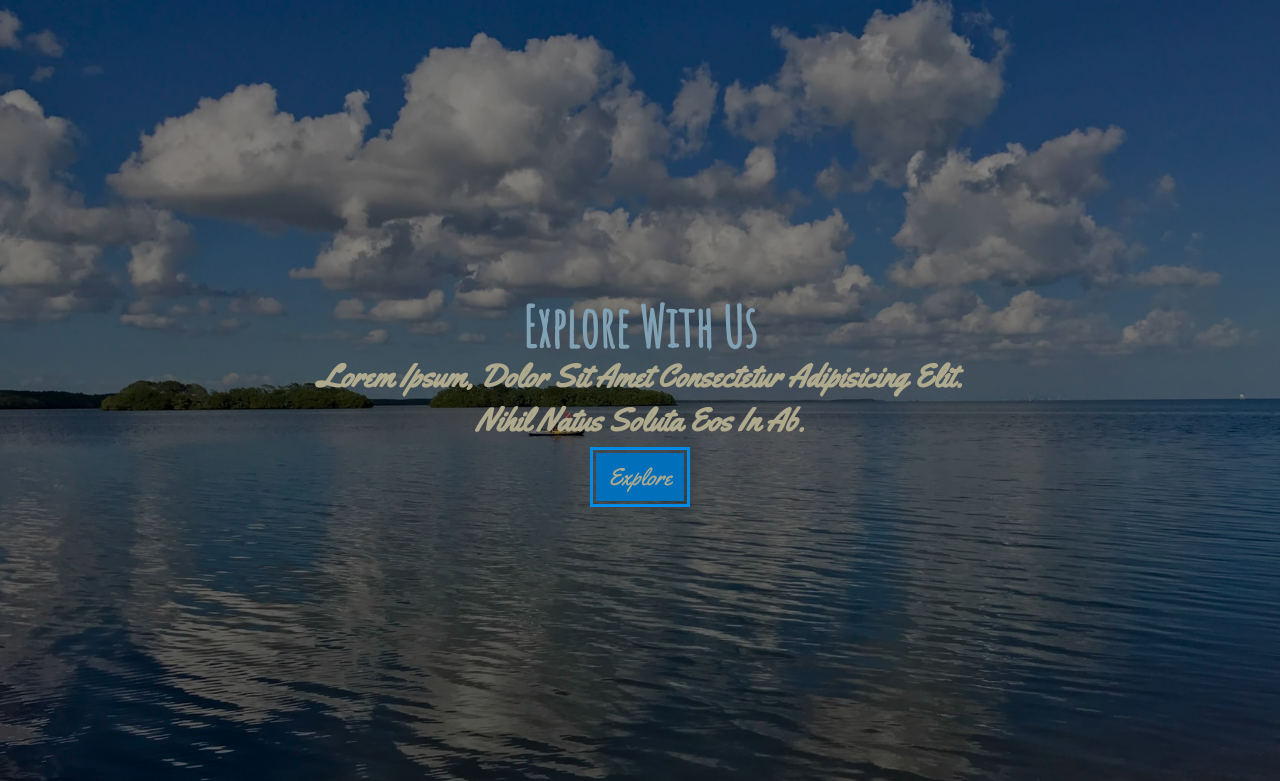
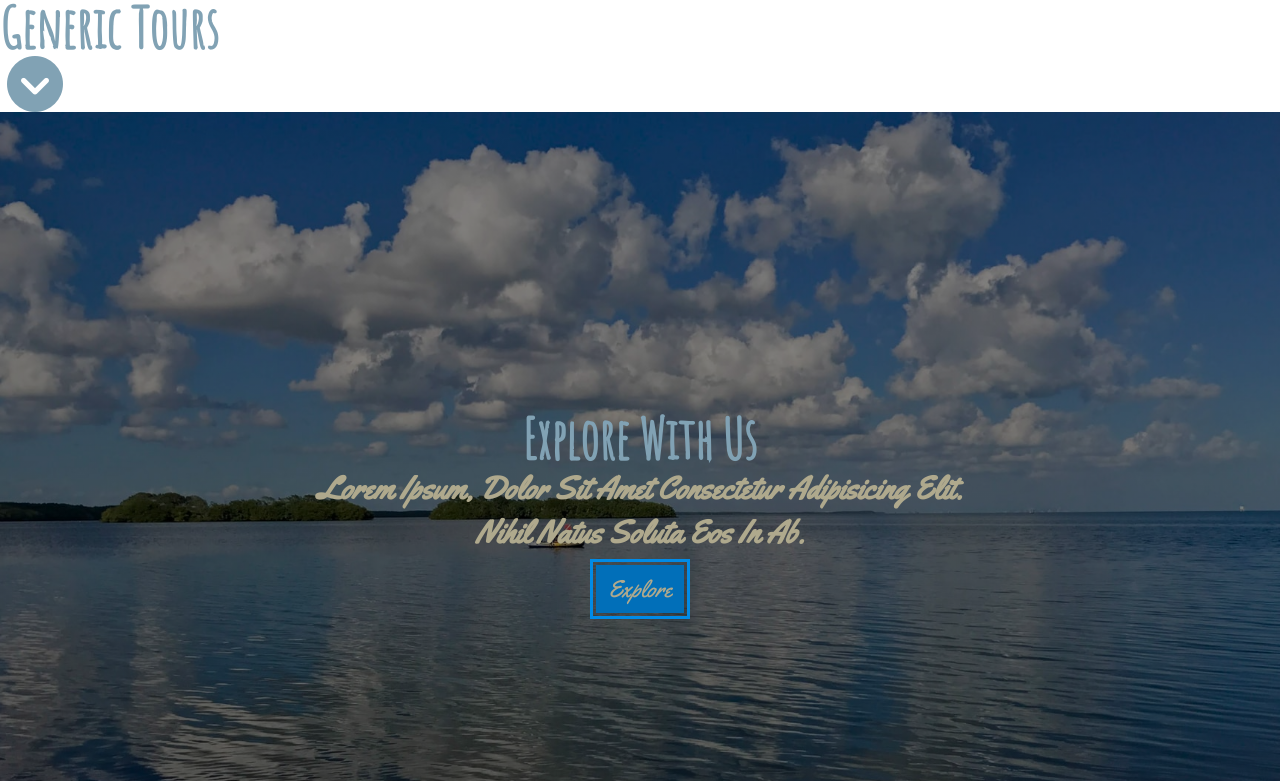
Before and after one commit to Amit-Khobragade/Tours-Project, a plain HTML site: page Index.html in a window 1280 px wide. Shown: the top 781 px of the page. Drawn offline with Linux system fonts and the light colour scheme; a web font is replaced by a local one.

Commit message:
added navbar

```diff
--- a/Index.html
+++ b/Index.html
@@ -11,6 +11,7 @@
             href="./fontawesome-free-5.15.3-web/css/all.css"
         />
         <link rel="stylesheet" href="./css/enviornment.css" />
+        <link rel="stylesheet" href="./css/navbar.css" />
         <link rel="stylesheet" href="./css/header.css" />
         <link rel="stylesheet" href="./css/about.css" />
         <link rel="stylesheet" href="./css/quality.css" />
@@ -21,6 +22,13 @@
         <!-- * =========================== =================================-->
     </head>
     <body>
+        <nav>
+            <h1>Generic Tours</h1>
+            <h1>
+                <i class="fas fa-chevron-circle-down"></i>
+            </h1>
+        </nav>
+
         <header class="banner">
             <div class="header-text">
                 <h1>Explore with us</h1>
```
